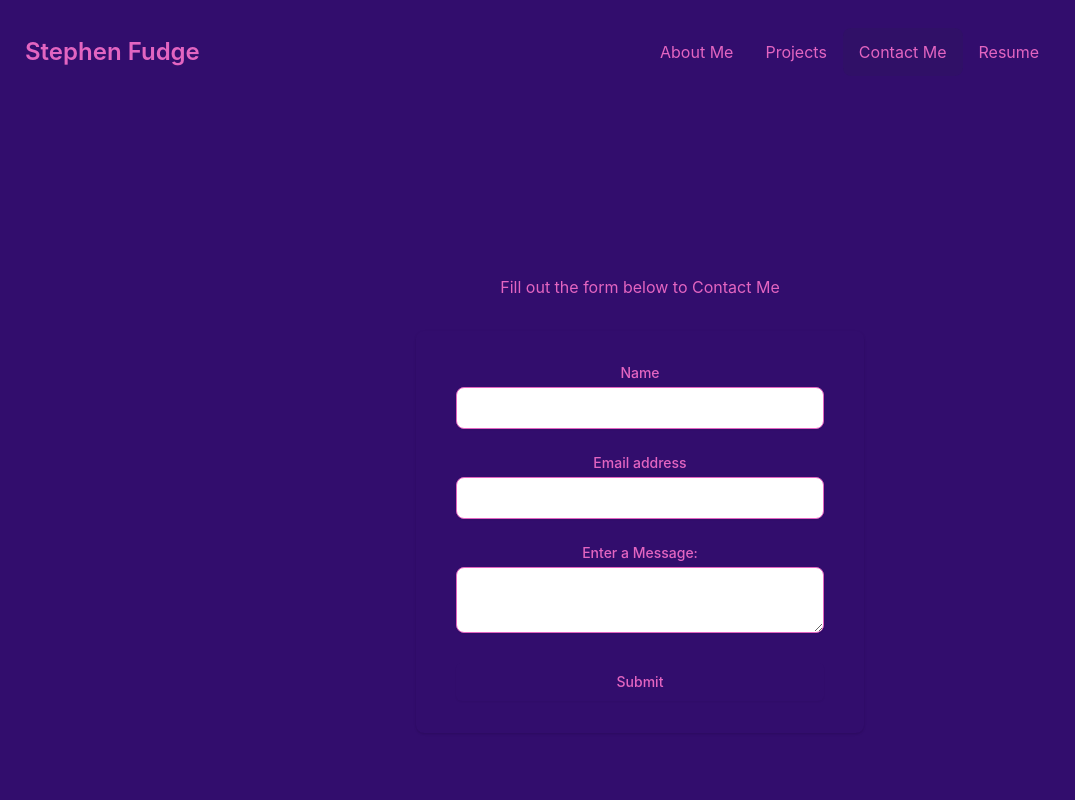
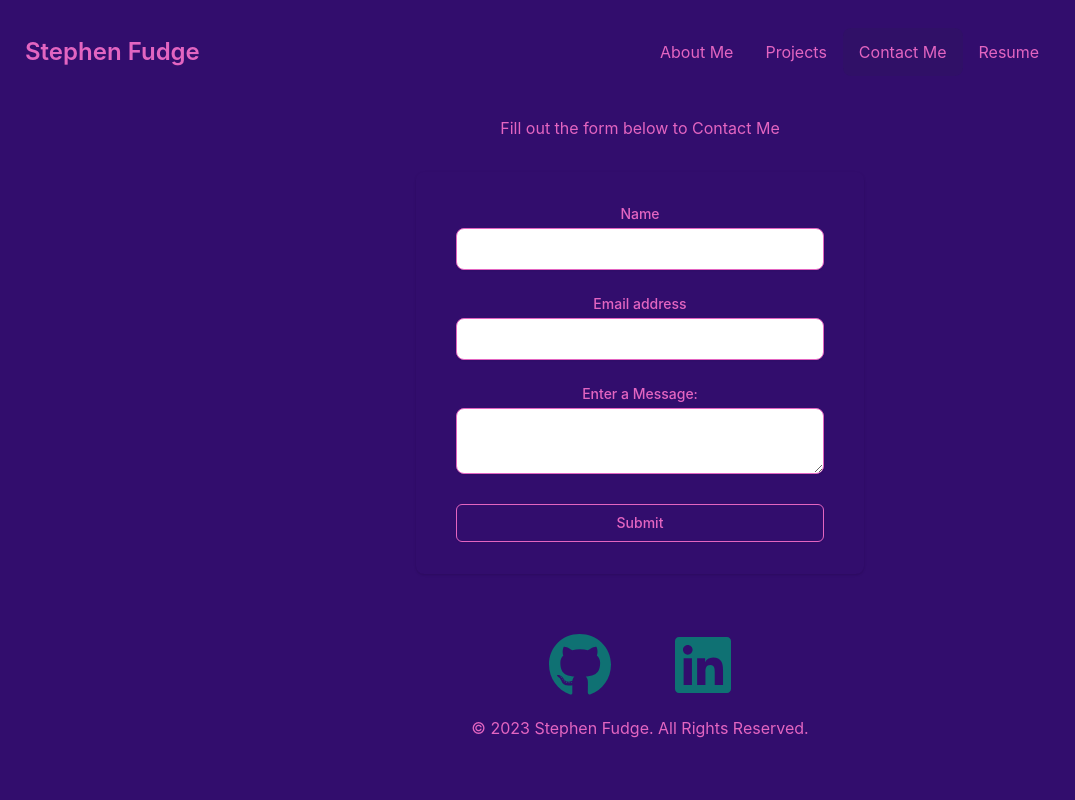
Before and after one commit to stephenfudge/portfolio, a React (Create React App) app: page / in a window 1280 px wide. Both pictures are taken after a click on the button "Contact Me". Shown: the top 800 px of the page, without its empty margins (0-1075 px from the left). Built offline with nearby package versions, Linux system fonts and the light colour scheme.

Commit message:
formatted contact page

```diff
--- a/src/pages/Contact/index.js
+++ b/src/pages/Contact/index.js
@@ -29,7 +29,7 @@
   };
   return (
     <div>
-      <div className="min-h-screen flex flex-col justify-center py-12 px-6 lg:px-8">
+      <div className="pt-3 flex flex-col justify-center px-6 lg:px-8">
         <h1>Fill out the form below to Contact Me</h1>
 
         <div className="mt-8 sm:mx-auto sm:w-full sm:max-w-md">
@@ -93,7 +93,7 @@
               <div>
                 <button
                   type="submit"
-                  className="w-full flex justify-center py-2 px-4 border border-transparent rounded-md shadow-sm text-sm font-medium text-white bg-indigo-600 hover:bg-indigo-700 focus:outline-none focus:ring-2 focus:ring-offset-2 focus:ring-indigo-500"
+                  className="w-full flex justify-center py-2 px-4 border rounded-md shadow-sm text-sm font-medium text-white bg-indigo-600 hover:bg-indigo-700 focus:outline-none focus:ring-2 focus:ring-offset-2 focus:ring-indigo-500"
                   value="send"
                 >
                   Submit
```
